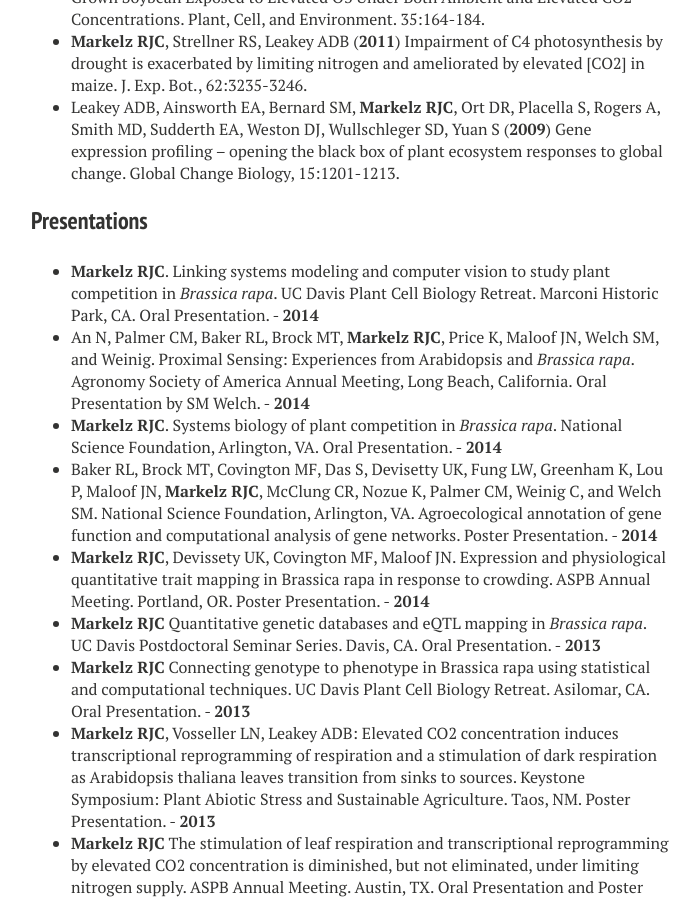
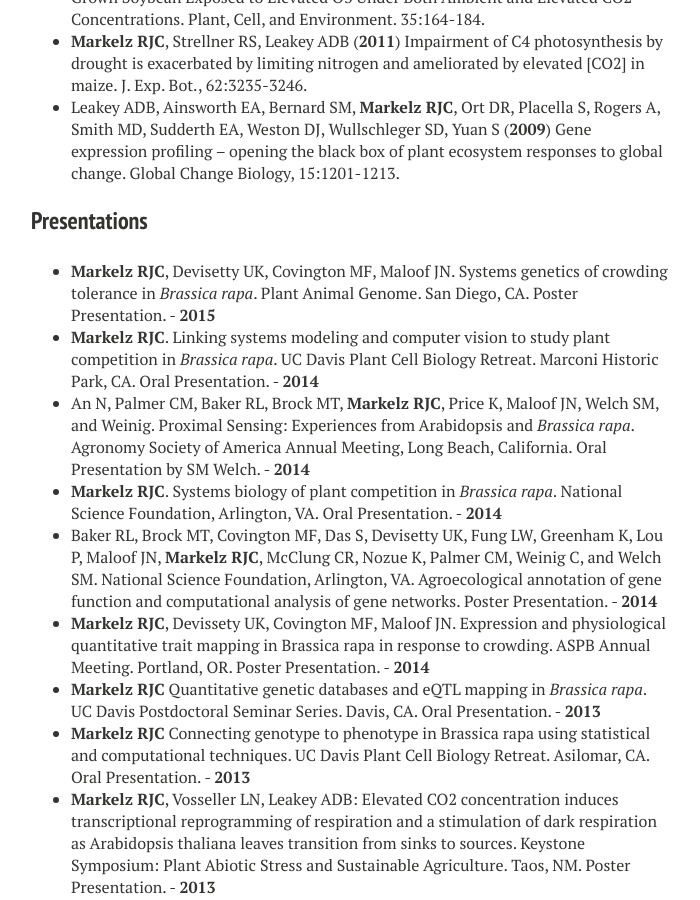
Before and after one commit to carynJohansen/old2, a Jekyll site: the page built from CV.md, in a window 1280 px wide and 900 px high, scrolled down 1676 px. Shown: the whole window, without its empty margins (289-989 px from the left). Built offline with Jekyll 4.4.1, drawn with Linux system fonts in a browser that asks for light colours; nearby versions of some CDN libraries.

Commit message:
PAG poster

```diff
--- a/CV.md
+++ b/CV.md
@@ -41,6 +41,7 @@ Advisor: Dr. Andrew Leakey
 *	Leakey ADB, Ainsworth EA, Bernard SM, __Markelz RJC__, Ort DR, Placella S, Rogers A, Smith MD, Sudderth EA, Weston DJ, Wullschleger SD, Yuan S (__2009__) Gene expression profiling – opening the black box of plant ecosystem responses to global change. Global Change Biology, 15:1201-1213.
 
 ### Presentations
+*   __Markelz RJC__, Devisetty UK, Covington MF, Maloof JN. Systems genetics of crowding tolerance in *Brassica rapa*. Plant Animal Genome. San Diego, CA. Poster Presentation. - __2015__
 *   __Markelz RJC__. Linking systems modeling and computer vision to study plant competition in *Brassica rapa*. UC Davis Plant Cell Biology Retreat. Marconi Historic Park, CA. Oral Presentation. - __2014__
 *   An N, Palmer CM, Baker RL, Brock MT, __Markelz RJC__, Price K,  Maloof JN, Welch SM, and Weinig. Proximal Sensing: Experiences from Arabidopsis and *Brassica rapa*. Agronomy Society of America Annual Meeting, Long Beach, California. Oral Presentation by SM Welch. - __2014__
 *	__Markelz RJC__. Systems biology of plant competition in *Brassica rapa*. National Science Foundation, Arlington,  VA. Oral Presentation. - __2014__
```
